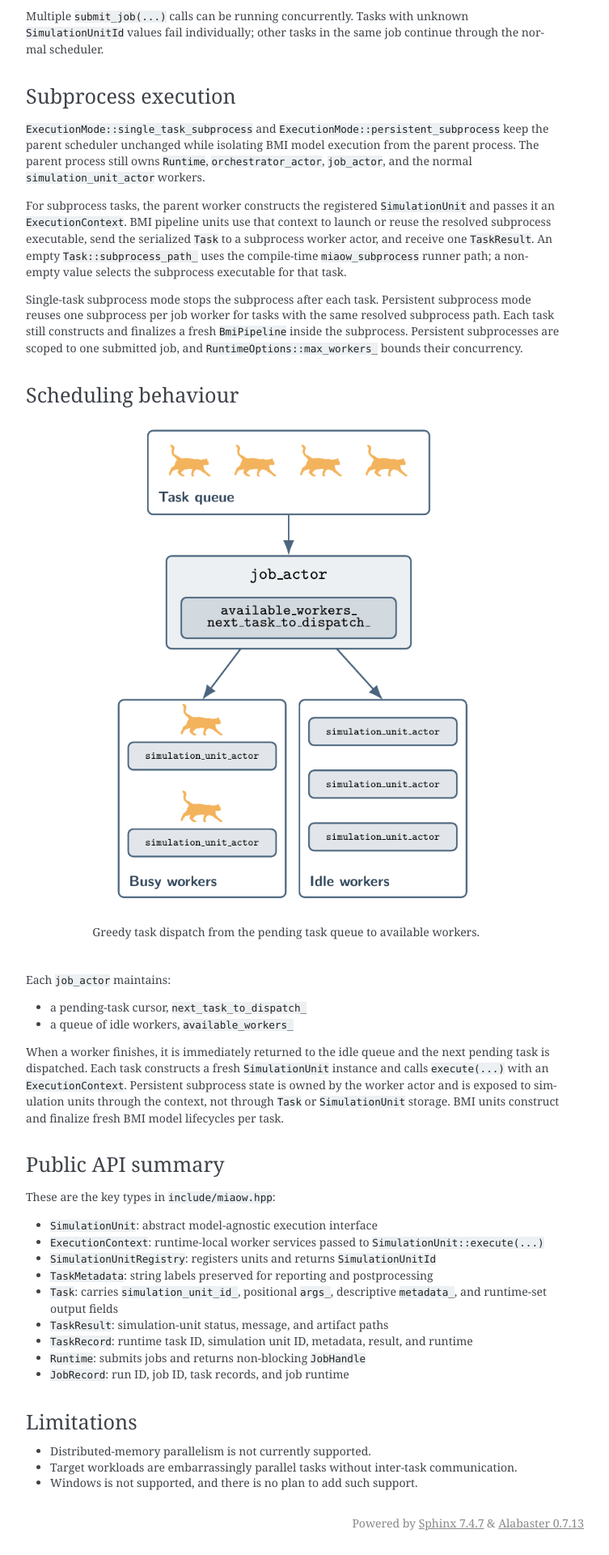
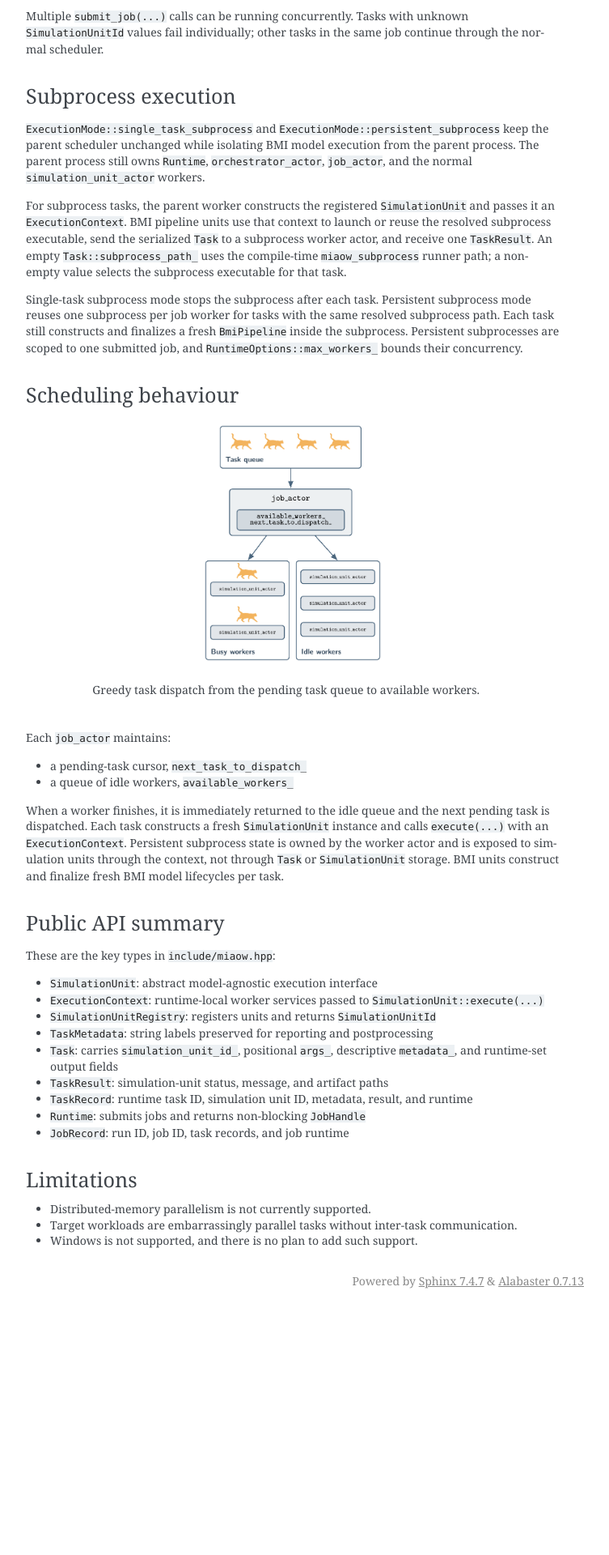
Before and after one commit to uofs-simlab/miaow-framework, a Sphinx documentation site: the page built from docs/architecture.rst, in a window 1280 px wide. Shown: the part 768-2688 px from the top of the page at 81% size, without its empty margins (388-1141 px from the left). Built offline with Sphinx 7.4.7, drawn with Linux system fonts in a browser that asks for light colours; the version number could not be read and is left out; after the commit the page ends 2389 px from its top, so only the background shows below that.

Commit message:
make graphic smaller

```diff
--- a/docs/architecture.rst
+++ b/docs/architecture.rst
@@ -63,7 +63,7 @@ Scheduling behaviour
 .. figure:: images/task_scheduling_tikz.png
    :alt: MIAOW task scheduling queue and worker dispatch
    :align: center
-   :width: 70%
+   :width: 35%
 
    Greedy task dispatch from the pending task queue to available workers.
 
```
